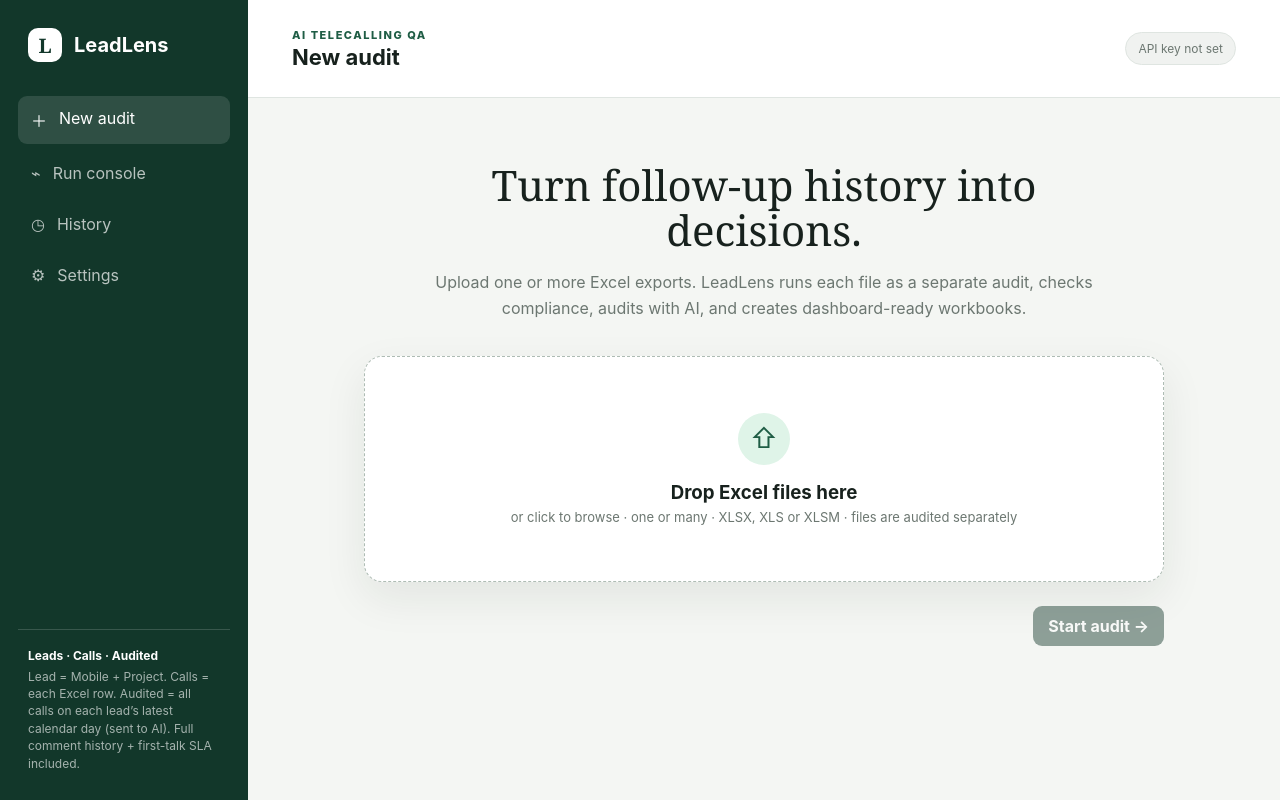
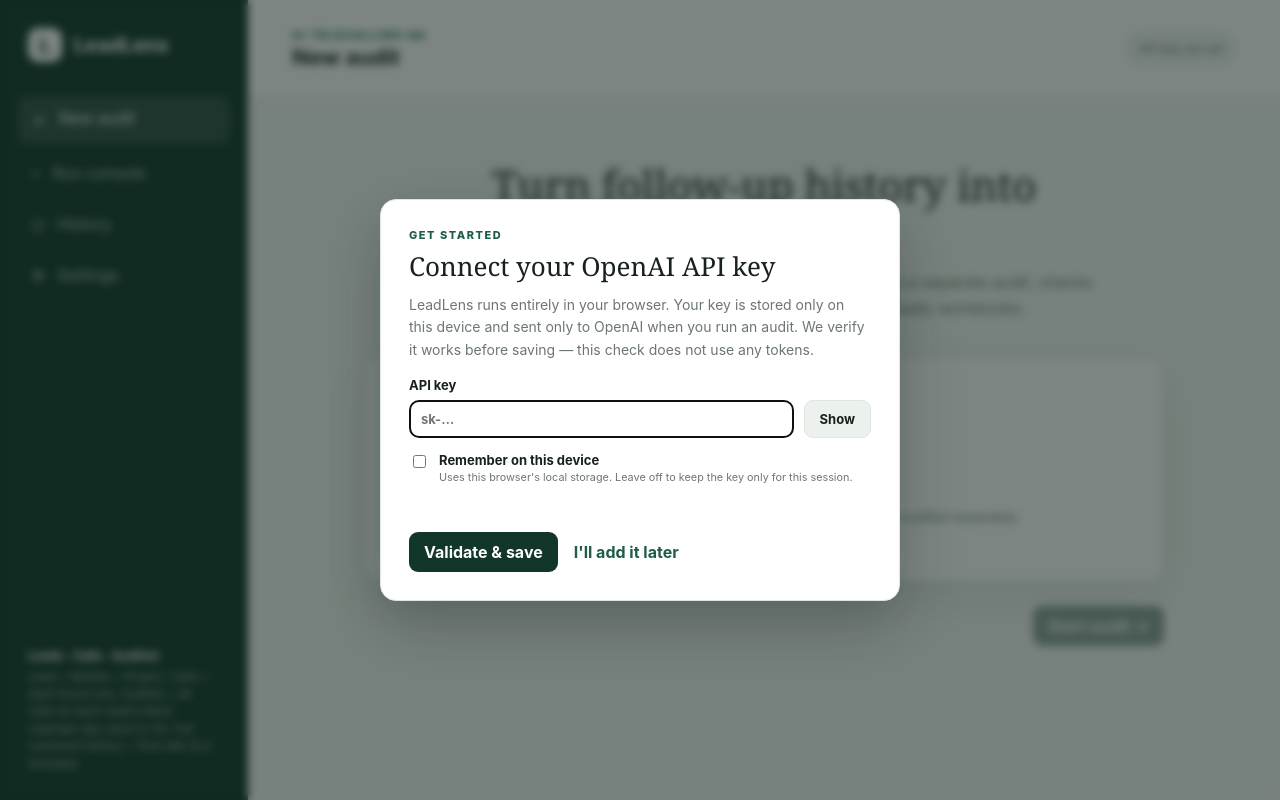
Before and after one commit to Harsheys-I/LeadLens, a PHP site: page / in a window 1280 px wide. Run offline with PHP 8.4, Linux system fonts and the light colour scheme; some libraries are stand-ins or nearby versions.

Commit message:
LeadLens v2.7.0: run-time estimate, upload column check, Connected defaults, API-key onboarding, friendlier rule, batch/parallel limits (#2)
* LeadLens v2.7.0: est. run time, upload column check, Connected defaults, API key onboarding+validation, friendlier requirement rule, batch/parallel limits

Co-authored-by: Harsheys-I <Harsheys-I@users.noreply.github.com>

* Validate raw batch/parallel inputs before clamping so out-of-range values show an error

Co-authored-by: Harsheys-I <Harsheys-I@users.noreply.github.com>

---------

Co-authored-by: Cursor Agent <cursoragent@cursor.com>
Co-authored-by: Harsheys-I <Harsheys-I@users.noreply.github.com>

```diff
--- a/web-app/app.js
+++ b/web-app/app.js
@@ -1,8 +1,8 @@
-import {APP_VERSION,DEFAULT_SETTINGS,DEFAULT_OUTPUT_FIELDS,SETTINGS_SEED,normalizeSettings,normalizeInputFields,slugFieldId,parseWorkbook,auditBatch,downloadWorkbook} from "./audit.js?v=2.6.5";
-import {putJob,getJob,getJobs,deleteJob,clearJobs,loadSettings,saveSettings,getApiKey,apiKeyIsRemembered,saveApiKey,forgetApiKey} from "./db.js?v=2.6.5";
+import {APP_VERSION,DEFAULT_SETTINGS,DEFAULT_OUTPUT_FIELDS,SETTINGS_SEED,MAX_BATCH_SIZE,MAX_CONCURRENCY,normalizeSettings,normalizeInputFields,slugFieldId,parseWorkbook,auditBatch,downloadWorkbook,estimateRunSeconds,validateApiKey} from "./audit.js?v=2.7.0";
+import {putJob,getJob,getJobs,deleteJob,clearJobs,loadSettings,saveSettings,getApiKey,apiKeyIsRemembered,saveApiKey,forgetApiKey} from "./db.js?v=2.7.0";
 
 const $=id=>document.getElementById(id);
-const ids=["file-input","drop-zone","file-list","validation","start-audit","page-title","key-state","run-name","pause-run","download-result","progress-label","progress-percent","progress-bar","metric-leads","metric-excel-rows","metric-calls","metric-batch","metric-completed","metric-status","metric-input-tokens","metric-cached-tokens","metric-output-tokens","metric-duration","metric-cost","live-log","clear-console","history-list","clear-history","api-key","remember-key","toggle-key","save-key","forget-key","key-message","batch-size","concurrency","model","input-field-config","add-input-field","ai-field-config","rule-config","add-rule","output-field-config","yes-values","no-values","additional-instructions","input-price","cached-price","output-price","save-settings","reset-settings","settings-message","toast","mobile-menu","active-job-switch","sort-field","sort-direction","app-version","export-settings","import-settings","import-settings-file","update-banner","update-banner-text","reload-app"];
+const ids=["file-input","drop-zone","file-list","validation","start-audit","page-title","key-state","run-name","pause-run","download-result","progress-label","progress-percent","progress-bar","metric-leads","metric-excel-rows","metric-calls","metric-batch","metric-completed","metric-status","metric-input-tokens","metric-cached-tokens","metric-output-tokens","metric-duration","metric-eta","metric-cost","live-log","clear-console","history-list","clear-history","api-key","remember-key","toggle-key","save-key","forget-key","key-message","batch-size","concurrency","model","input-field-config","add-input-field","ai-field-config","rule-config","add-rule","output-field-config","yes-values","no-values","additional-instructions","input-price","cached-price","output-price","save-settings","reset-settings","settings-message","toast","mobile-menu","active-job-switch","sort-field","sort-direction","app-version","export-settings","import-settings","import-settings-file","update-banner","update-banner-text","reload-app","key-modal","onboard-key","onboard-toggle","onboard-remember","onboard-message","onboard-save","onboard-skip"];
 const els=Object.fromEntries(ids.map(id=>[id,$(id)]));
 const titles={new:"New audit",console:"Run console",history:"History",settings:"Settings"};
 const ENGINE_VERSION="latest-day-v7";
@@ -33,6 +33,39 @@ function showView(name){
 }
 function toast(message){els.toast.textContent=message;els.toast.classList.add("show");clearTimeout(toast.timer);toast.timer=setTimeout(()=>els.toast.classList.remove("show"),3200);}
 function updateKeyState(){const ready=Boolean(getApiKey());els["key-state"].textContent=ready?"API key ready":"API key not set";els["key-state"].classList.toggle("ready",ready);}
+// Only hard-block a save for these; soft failures (network/quota/other) still save with a caution.
+const BLOCK_KEY_REASONS=new Set(["empty","format","unauthorized","forbidden"]);
+async function validateAndSaveKey(key,remember,messageEl,buttonEl){
+  const trimmed=(key||"").trim();
+  if(!trimmed){if(messageEl)messageEl.textContent="Enter a key.";return false;}
+  if(buttonEl)buttonEl.disabled=true;
+  if(messageEl)messageEl.textContent="Checking key with OpenAI (no tokens used)…";
+  const result=await validateApiKey(trimmed);
+  if(buttonEl)buttonEl.disabled=false;
+  if(!result.ok&&BLOCK_KEY_REASONS.has(result.reason)){
+    if(messageEl)messageEl.textContent=result.message;
+    return false;
+  }
+  saveApiKey(trimmed,Boolean(remember));
+  updateKeyState();
+  if(messageEl){
+    const where=remember?"Saved on this device.":"Saved for this session.";
+    messageEl.textContent=result.ok?`${result.message} ${where}`:`${result.message} Saved anyway — ${where}`;
+  }
+  return true;
+}
+function openKeyModal(){
+  if(!els["key-modal"])return;
+  els["onboard-key"].value="";
+  els["onboard-remember"].checked=false;
+  els["onboard-message"].textContent="";
+  els["onboard-key"].type="password";
+  if(els["onboard-toggle"])els["onboard-toggle"].textContent="Show";
+  els["key-modal"].classList.remove("hidden");
+  setTimeout(()=>els["onboard-key"]?.focus(),60);
+}
+function closeKeyModal(){els["key-modal"]?.classList.add("hidden");}
+function maybePromptForApiKey(){if(!getApiKey())openKeyModal();}
 function timeText(iso){return new Intl.DateTimeFormat(undefined,{dateStyle:"medium",timeStyle:"short"}).format(new Date(iso));}
 function addLog(job,message,level="info"){
   job.logs=job.logs||[];
@@ -121,6 +154,10 @@ function renderProgress(job){
   els["metric-cached-tokens"].textContent=number(usage.cached).toLocaleString();
   els["metric-output-tokens"].textContent=number(usage.output).toLocaleString();
   els["metric-duration"].textContent=durationText(elapsed(job));
+  if(els["metric-eta"]){
+    const est=estimateRunSeconds(job.settings||settings,uniqueLeadCount(job),job.totalLeads);
+    els["metric-eta"].textContent=est?`~${durationText(est*1000)}`:"—";
+  }
   els["metric-cost"].textContent=estimatedCost(job).toFixed(4);
   els["pause-run"].disabled=!(["running","paused","failed"].includes(job.status));
   els["pause-run"].textContent=job.status==="running"?"Pause":"Resume";
@@ -261,7 +298,7 @@ async function runJob(job){
   job.elapsedMs=job.elapsedMs||0;
   job.pendingBatches=job.pendingBatches||{};
   displayLogs=true;
-  const concurrency=Math.min(20,Math.max(1,Number(job.settings.concurrency)||1));
+  const concurrency=Math.min(MAX_CONCURRENCY,Math.max(1,Number(job.settings.concurrency)||1));
   addLog(job,`Run started: live pool of ${concurrency} (next batch fires the instant one frees a slot), batch size ${job.settings.batchSize} leads, model ${job.settings.model}, app ${APP_VERSION}. Checkpoints stay in order — later batches may finish API first and wait.`);
   await putJob(job);
   if(!currentJob||currentJob.id===job.id||!controllers.has(currentJob.id))renderProgress(job);
@@ -395,18 +432,34 @@ function renderFileList(){
 
 function updateValidationSummary(){
   const box=els.validation;
-  if(!parsedFiles.length){box.classList.add("hidden");box.textContent="";return;}
-  box.classList.remove("hidden");
-  box.className="validation";
-  if(parsedFiles.length===1){
-    const file=parsedFiles[0];
-    box.textContent=`${(file.leadCount??0).toLocaleString()} leads · ${(file.callCount??file.rowCount??0).toLocaleString()} calls · ${(file.latestDayCalls??file.leads.length).toLocaleString()} audited`;
-    return;
-  }
+  box.replaceChildren();
+  if(!parsedFiles.length){box.className="validation hidden";return;}
   const leads=parsedFiles.reduce((sum,file)=>sum+(file.leadCount||0),0);
   const calls=parsedFiles.reduce((sum,file)=>sum+(file.callCount||file.rowCount||0),0);
   const latest=parsedFiles.reduce((sum,file)=>sum+(file.latestDayCalls||file.leads?.length||0),0);
-  box.textContent=`${parsedFiles.length} files · ${leads.toLocaleString()} leads · ${calls.toLocaleString()} calls · ${latest.toLocaleString()} audited`;
+  const estSeconds=parsedFiles.reduce((sum,file)=>sum+estimateRunSeconds(settings,file.leadCount||0,file.latestDayCalls||file.leads?.length||0),0);
+  const summary=document.createElement("div");
+  const prefix=parsedFiles.length>1?`${parsedFiles.length} files · `:"";
+  summary.textContent=`${prefix}${leads.toLocaleString()} leads · ${calls.toLocaleString()} calls · ${latest.toLocaleString()} audited · ~${durationText(estSeconds*1000)} estimated`;
+  box.append(summary);
+  // Compare uploaded columns against the enabled Settings fields.
+  const missing=new Set(),unknown=new Set();
+  for(const file of parsedFiles){
+    for(const label of file.missingColumns||[])missing.add(label);
+    for(const header of file.unknownHeaders||[])unknown.add(header);
+  }
+  if(missing.size||unknown.size){
+    box.className="validation warn";
+    const note=document.createElement("div");
+    note.className="validation-note";
+    const parts=[];
+    if(missing.size)parts.push(`Missing from the file for your enabled Settings columns: ${[...missing].join(", ")}.`);
+    if(unknown.size)parts.push(`In the file but not mapped to any Settings column: ${[...unknown].join(", ")}.`);
+    note.textContent=`Column check — ${parts.join(" ")} Adjust aliases in Settings if headers differ.`;
+    box.append(note);
+  }else{
+    box.className="validation";
+  }
 }
 
 async function handleFiles(fileList){
@@ -850,14 +903,15 @@ els["clear-history"].onclick=async()=>{
   }
 };
 els["toggle-key"].onclick=()=>{const hidden=els["api-key"].type==="password";els["api-key"].type=hidden?"text":"password";els["toggle-key"].textContent=hidden?"Hide":"Show";};
-els["save-key"].onclick=()=>{
-  const key=els["api-key"].value.trim();
-  if(!key){els["key-message"].textContent="Enter a key.";return;}
-  saveApiKey(key,els["remember-key"].checked);
-  els["key-message"].textContent=els["remember-key"].checked?"Saved on this device.":"Saved for this browser session.";
-  updateKeyState();
-};
+els["save-key"].onclick=()=>validateAndSaveKey(els["api-key"].value,els["remember-key"].checked,els["key-message"],els["save-key"]);
 els["forget-key"].onclick=()=>{forgetApiKey();els["api-key"].value="";els["remember-key"].checked=false;els["key-message"].textContent="Key removed.";updateKeyState();};
+els["onboard-toggle"]?.addEventListener("click",()=>{const hidden=els["onboard-key"].type==="password";els["onboard-key"].type=hidden?"text":"password";els["onboard-toggle"].textContent=hidden?"Hide":"Show";});
+els["onboard-save"]?.addEventListener("click",async()=>{
+  const saved=await validateAndSaveKey(els["onboard-key"].value,els["onboard-remember"].checked,els["onboard-message"],els["onboard-save"]);
+  if(saved){closeKeyModal();toast("OpenAI key saved.");}
+});
+els["onboard-key"]?.addEventListener("keydown",event=>{if(event.key==="Enter"){event.preventDefault();els["onboard-save"].click();}});
+els["onboard-skip"]?.addEventListener("click",()=>{closeKeyModal();toast("You can add your API key any time in Settings.");});
 els["add-rule"].onclick=()=>{settings=collectSettings();settings.rules.push({field:"Comments",instruction:"",errors:""});renderRules();};
 els["add-input-field"].onclick=()=>{
   settings=collectSettings();
@@ -871,9 +925,13 @@ els["add-input-field"].onclick=()=>{
   renderSortFields();
 };
 els["save-settings"].onclick=()=>{
+  // Validate the raw inputs first — collectSettings() clamps to the limits, which
+  // would otherwise hide out-of-range values from the checks below.
+  const rawBatch=Number(els["batch-size"].value);
+  const rawConcurrency=Number(els.concurrency.value);
+  if(!Number.isInteger(rawBatch)||rawBatch<1||rawBatch>MAX_BATCH_SIZE){els["settings-message"].textContent=`Batch size must be 1–${MAX_BATCH_SIZE}.`;return;}
+  if(!Number.isInteger(rawConcurrency)||rawConcurrency<1||rawConcurrency>MAX_CONCURRENCY){els["settings-message"].textContent=`Parallel batches must be 1–${MAX_CONCURRENCY}.`;return;}
   const next=collectSettings();
-  if(!Number.isInteger(next.batchSize)||next.batchSize<1||next.batchSize>50){els["settings-message"].textContent="Batch size must be 1–50.";return;}
-  if(!Number.isInteger(next.concurrency)||next.concurrency<1||next.concurrency>20){els["settings-message"].textContent="Parallel batches must be 1–20.";return;}
   if(!next.model){els["settings-message"].textContent="Enter a model name.";return;}
   if(!next.outputFields.some(field=>field.enabled)){els["settings-message"].textContent="Select at least one output Excel field.";return;}
   settings=next;
@@ -920,6 +978,7 @@ renderSettings();
 renderHistory();
 restoreFromStorage();
 checkForUpdate();
+maybePromptForApiKey();
 setInterval(()=>{if(currentJob?.status==="running")renderProgress(currentJob);},1000);
 setInterval(checkForUpdate,5*60*1000);
 // Do not re-register a service worker — it only caused sticky "update" banners.
--- a/web-app/index.html
+++ b/web-app/index.html
@@ -7,9 +7,9 @@
   <meta name="description" content="Private, browser-based AI telecalling audit engine">
   <title>LeadLens Audit</title>
   <link rel="manifest" href="manifest.webmanifest">
-  <link rel="stylesheet" href="styles.css?v=2.6.5">
+  <link rel="stylesheet" href="styles.css?v=2.7.0">
   <script defer src="https://cdn.jsdelivr.net/npm/xlsx@0.18.5/dist/xlsx.full.min.js"></script>
-  <script type="module" src="app.js?v=2.6.5"></script>
+  <script type="module" src="app.js?v=2.7.0"></script>
 </head>
 <body>
   <div id="update-banner" class="update-banner hidden" role="status">
@@ -52,7 +52,7 @@
         <div class="progress-panel">
           <div class="progress-copy"><strong id="progress-label">Waiting for a file</strong><span id="progress-percent">0%</span></div>
           <div class="progress-track"><div id="progress-bar" class="progress-bar"></div></div>
-          <div class="metrics"><div><span>Leads</span><strong id="metric-leads">—</strong></div><div><span>Calls</span><strong id="metric-calls">—</strong></div><div><span>Audited</span><strong id="metric-completed">—</strong></div><div><span>Batch</span><strong id="metric-batch">—</strong></div><div><span>Status</span><strong id="metric-status">Idle</strong></div><div><span>Input tokens</span><strong id="metric-input-tokens">—</strong></div><div><span>Cached input</span><strong id="metric-cached-tokens">—</strong></div><div><span>Output tokens</span><strong id="metric-output-tokens">—</strong></div><div><span>Run time</span><strong id="metric-duration">—</strong></div><div><span>Run cost</span><strong id="metric-cost">—</strong></div></div>
+          <div class="metrics"><div><span>Leads</span><strong id="metric-leads">—</strong></div><div><span>Calls</span><strong id="metric-calls">—</strong></div><div><span>Audited</span><strong id="metric-completed">—</strong></div><div><span>Batch</span><strong id="metric-batch">—</strong></div><div><span>Status</span><strong id="metric-status">Idle</strong></div><div><span>Input tokens</span><strong id="metric-input-tokens">—</strong></div><div><span>Cached input</span><strong id="metric-cached-tokens">—</strong></div><div><span>Output tokens</span><strong id="metric-output-tokens">—</strong></div><div><span>Run time</span><strong id="metric-duration">—</strong></div><div><span>Est. time</span><strong id="metric-eta">—</strong></div><div><span>Run cost</span><strong id="metric-cost">—</strong></div></div>
         </div>
         <div class="console-panel"><div class="panel-head"><div><span class="live-dot"></span><strong>Live log</strong></div><button id="clear-console" class="text-button">Clear view</button></div><div id="live-log" class="log-list"><div class="empty-state">Run activity will appear here.</div></div></div>
       </section>
@@ -85,10 +85,10 @@
             </form>
 
             <section class="settings-card">
-              <div class="card-title"><h2>2 · Run &amp; cost</h2><p>Applied to new audits. <strong>Batch size</strong> is leads per API request (project + mobile). Parallel batches keep multiple requests in flight; checkpoints still save in order.</p></div>
+              <div class="card-title"><h2>2 · Run &amp; cost</h2><p>Applied to new audits. <strong>Batch size</strong> is leads per API request (project + mobile), max 20. <strong>Parallel batches</strong> keep multiple requests in flight (max 50); checkpoints still save in order.</p></div>
               <div class="field-grid run-grid">
-                <label>Batch size (leads)<input id="batch-size" type="number" min="1" max="50" value="20"></label>
-                <label>Parallel batches<input id="concurrency" type="number" min="1" max="20" value="2"></label>
+                <label>Batch size (leads)<input id="batch-size" type="number" min="1" max="20" value="20"></label>
+                <label>Parallel batches<input id="concurrency" type="number" min="1" max="50" value="2"></label>
                 <label>Model<input id="model" type="text" value="gpt-4o-mini"></label>
               </div>
               <div class="field-grid pricing-grid settings-subgrid">
@@ -147,5 +147,20 @@
     </main>
   </div>
   <div id="toast" class="toast" role="status" aria-live="polite"></div>
+
+  <div id="key-modal" class="key-modal hidden" role="dialog" aria-modal="true" aria-labelledby="key-modal-title">
+    <div class="key-modal-card">
+      <p class="eyebrow">GET STARTED</p>
+      <h2 id="key-modal-title">Connect your OpenAI API key</h2>
+      <p class="key-modal-copy">LeadLens runs entirely in your browser. Your key is stored only on this device and sent only to OpenAI when you run an audit. We verify it works before saving — this check does not use any tokens.</p>
+      <label>API key<div class="input-row"><input id="onboard-key" type="password" autocomplete="off" placeholder="sk-…"><button id="onboard-toggle" type="button" class="secondary-button">Show</button></div></label>
+      <label class="check-row"><input id="onboard-remember" type="checkbox"><span>Remember on this device <small>Uses this browser's local storage. Leave off to keep the key only for this session.</small></span></label>
+      <div id="onboard-message" class="form-message" role="status"></div>
+      <div class="inline-actions">
+        <button id="onboard-save" type="button" class="primary-button">Validate &amp; save</button>
+        <button id="onboard-skip" type="button" class="text-button">I'll add it later</button>
+      </div>
+    </div>
+  </div>
 </body>
 </html>
--- a/web-app/styles.css
+++ b/web-app/styles.css
@@ -61,3 +61,19 @@ body .metrics div:nth-child(5n){border-right:0}
   body .metrics div{border-right:0}
   body .job-switch{flex-direction:column;align-items:stretch}
 }
+body .validation{display:grid;gap:6px}
+body .validation.warn{background:#fdf1e0;color:#8a531a;border:1px solid #f0d9b5}
+body .validation .validation-note{font-size:12px;line-height:1.5;font-weight:500}
+body .key-modal{position:fixed;inset:0;z-index:40;display:flex;align-items:center;justify-content:center;padding:22px;background:rgba(17,33,29,.55);backdrop-filter:blur(4px)}
+body .key-modal.hidden{display:none!important}
+body .key-modal-card{width:100%;max-width:520px;background:var(--panel);border:1px solid var(--line);border-radius:16px;box-shadow:0 24px 60px rgba(23,33,29,.28);padding:28px}
+body .key-modal-card h2{font-family:Georgia,serif;font-weight:500;margin:6px 0 10px;font-size:26px}
+body .key-modal-card .key-modal-copy{margin:0 0 16px;color:var(--muted);font-size:14px;line-height:1.6}
+body .key-modal-card label{display:grid;gap:7px;margin:14px 0;font-size:13px;font-weight:650}
+body .key-modal-card input[type="password"],body .key-modal-card input[type="text"]{width:100%;border:1px solid #cfd8d2;border-radius:9px;background:#fff;padding:10px 11px;color:var(--ink)}
+body .key-modal-card .input-row input{flex:1;min-width:0}
+body .key-modal-card .check-row{display:flex!important;align-items:flex-start;gap:10px}
+body .key-modal-card .check-row input{width:auto}
+body .key-modal-card .check-row small{display:block;color:var(--muted);font-weight:400;margin-top:3px}
+body .key-modal-card .inline-actions{margin-top:16px}
+body .key-modal-card .form-message{min-height:18px}
--- a/web-app/version.json
+++ b/web-app/version.json
@@ -1,5 +1,5 @@
 {
-  "version": "2.6.5",
+  "version": "2.7.0",
   "name": "LeadLens",
-  "notes": "All-RNR+No must be <Warm; prior follow-up ±5min; 30min first talk; Follow-up Missed rename"
+  "notes": "Estimated run time; upload column-vs-settings check; new Connected Yes/No defaults; first-run API key onboarding + validation; friendlier requirement rule; batch max 20 / parallel max 50"
 }
```
Also changed, not shown: web-app/audit.js (+83 -9 lines).
